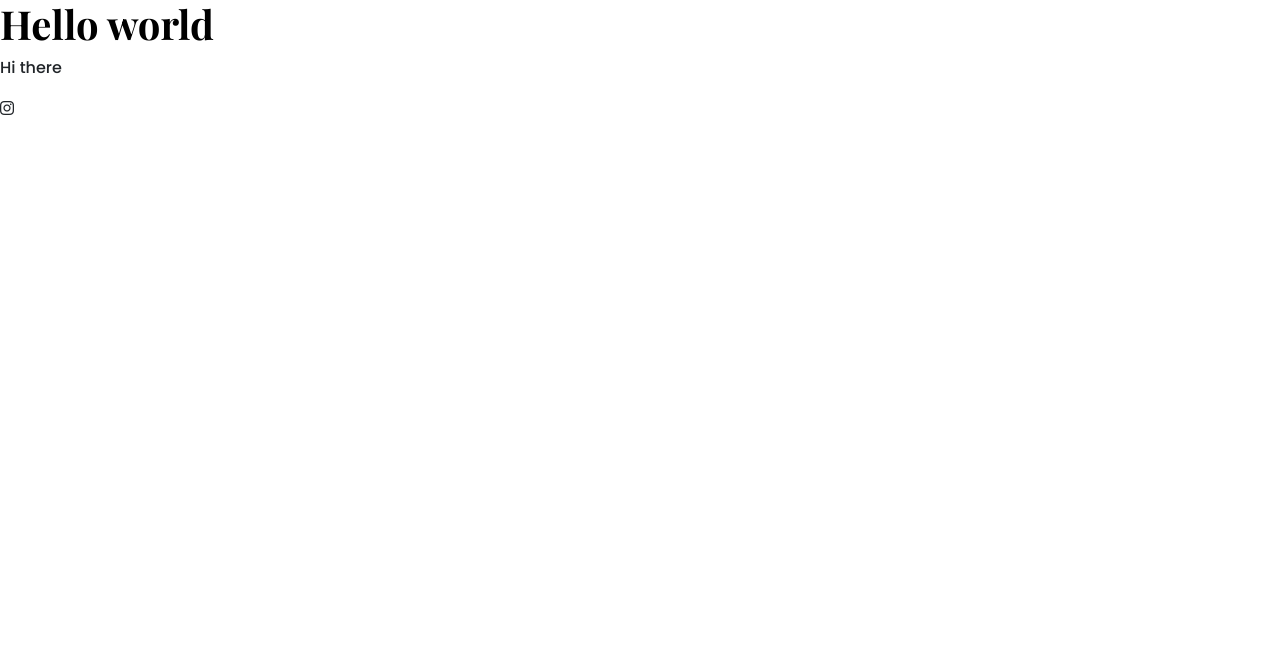
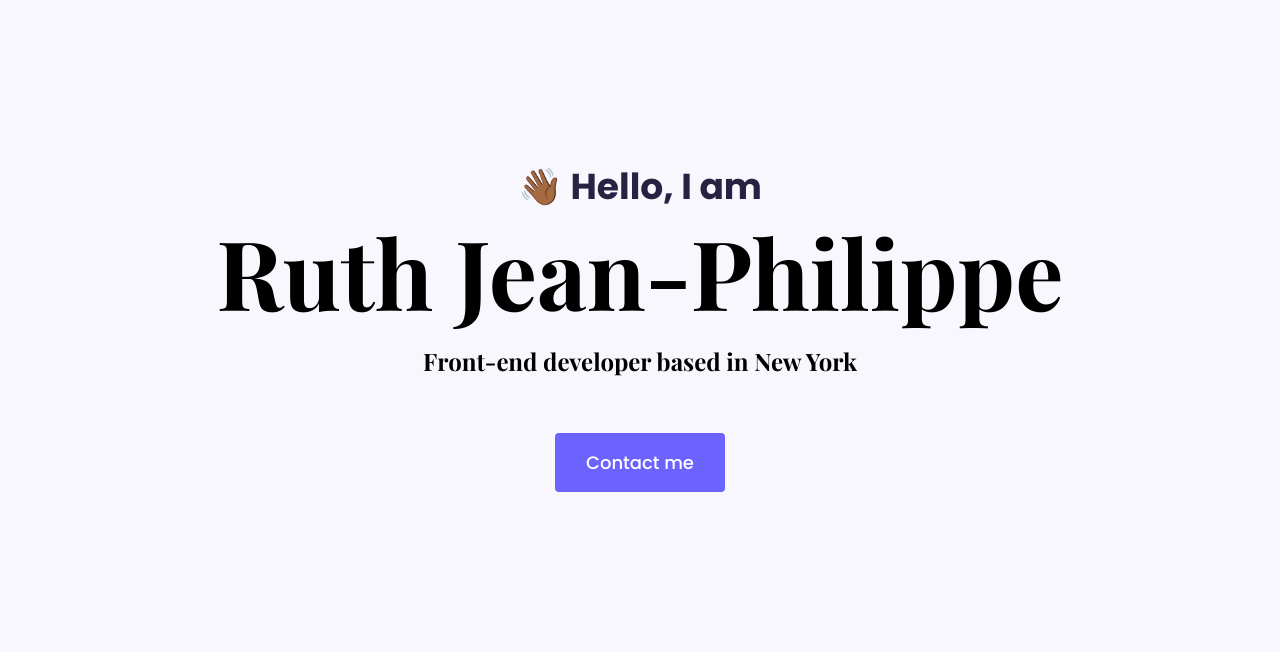
Before and after one commit to RJP2024/Portfolio-Project, a plain HTML site: page index.html in a window 1280 px wide. Drawn offline with nearby package versions, Linux system fonts and the light colour scheme.

Commit message:
Updated css

```diff
--- a/index.html
+++ b/index.html
@@ -3,7 +3,8 @@
 <head>
     <meta charset="UTF-8">
     <meta name="viewport" content="width=device-width, initial-scale=1.0">
-    <link href="https://cdn.jsdelivr.net/npm/bootstrap@5.3.3/dist/css/bootstrap.min.css"
+    <link
+        href="https://cdn.jsdelivr.net/npm/bootstrap@5.3.3/dist/css/bootstrap.min.css"
         rel="stylesheet"
         integrity="sha384-QWTKZyjpPEjISv5WaRU9OFeRpok6YctnYmDr5pNlyT2bRjXh0JMhjY6hW+ALEwIH"
         crossorigin="anonymous"
@@ -24,8 +25,13 @@
     <title>Document</title>
 </head>
 <body>
-    <h1>Hello world</h1>
-    <p>Hi there</p>
-    <i class="fab fa-instagram"></i>
+    <div class="hero">
+    <p>👋🏾 Hello, I am</p>
+    <h1>Ruth Jean-Philippe</h1>
+    <h2 class="mb-5">Front-end developer based in New York</h2>
+    <div>
+      <a href="#" class="btn btn-branding">Contact me</a>
+    </div>
+    </div>
 </body>
 </html>
--- a/styles/portfolio.css
+++ b/styles/portfolio.css
@@ -1,11 +1,57 @@
+:root {
+    --branding-color: #6c63ff;
+    --secondary-color: #f9f7fe;
+    --heading-font-family:"Playfair Display", serif;
+    --default-font-family: "Poppins", sans-serif;
+}
 
-h1 {
+body {
+    font-family: var(--default-font-family);
+}
+
+h1,
+h2,
+h3,
+h4,
+h5,
+h6 {
     color: black;
-    font-family: "Playfair Display", serif;
+    font-family: var(--heading-font-family);
     font-weight: bold;
 }
 
+h1 {
+    font-size: 96px;
+}
 p {
-    font-family: 'Poppins', sans-serif;
     font-weight: normal;
 }
+
+.hero {
+    background: var(--secondary-color);
+    text-align: center;
+    padding: 160px 20px;
+}
+
+.hero p {
+    font-size: 36px;
+    font-weight: bold;
+    margin: 0;
+    color: #272142;
+}
+
+.hero h2 {
+    font-family: var(--heading-font-family);
+    font-weight: normal;
+    line-height: 2;
+    font-size: 24px;
+}
+
+.btn-branding {
+    background: var(--branding-color);
+    border-radius: 4px;
+    color: white;
+    font-size: 18px;
+    line-height: 27px;
+    padding: 15px 30px;
+}
```
